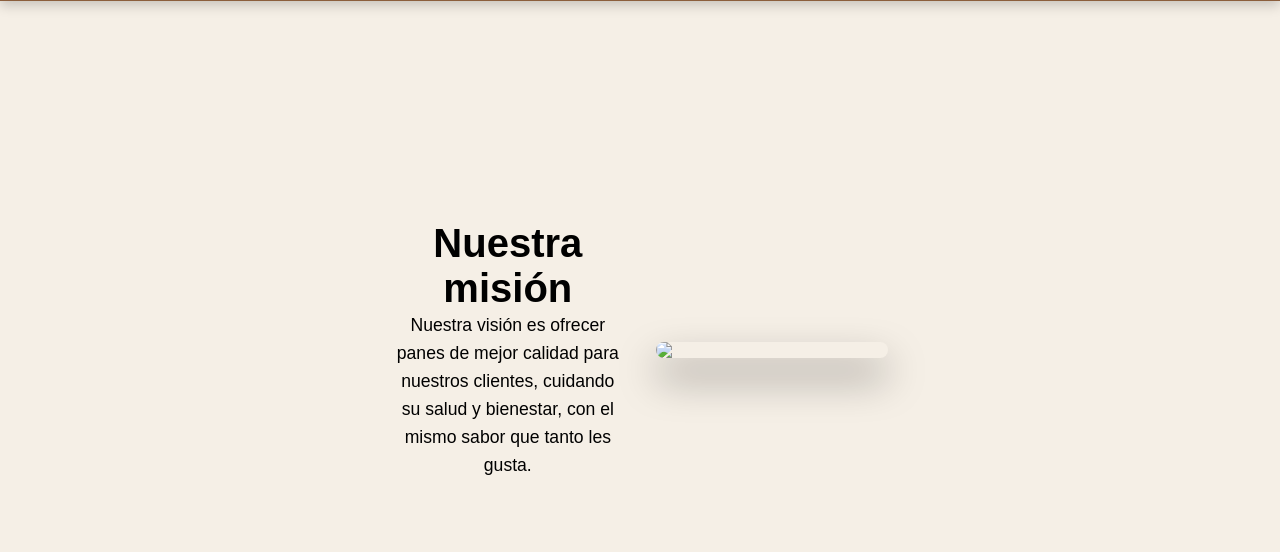
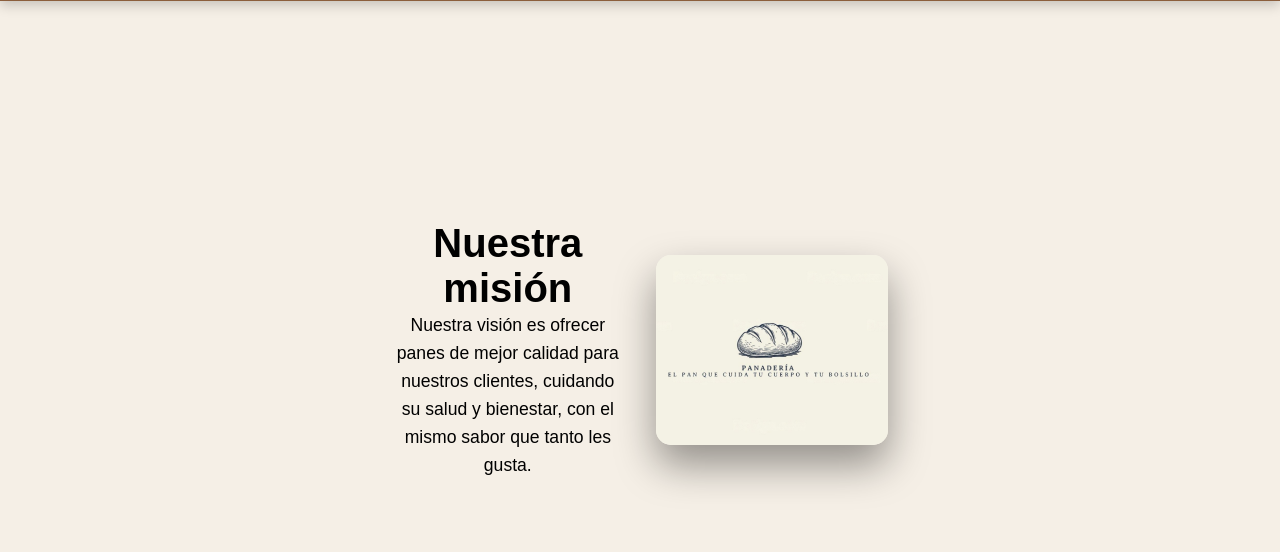
Before and after one commit to Megantoniopro70/Pan-Tastic, a plain HTML site: page index.html in a window 1280 px wide. Shown: the part 130-682 px from the top of the page. Drawn offline with Linux system fonts and the light colour scheme.

Commit message:
Fix HTML encoding issues in index.html

```diff
--- a/index.html
+++ b/index.html
@@ -270,7 +270,7 @@ opacity:1;
 <p>Nuestra visión es ofrecer panes de mejor calidad para nuestros clientes, cuidando su salud y bienestar, con el mismo sabor que tanto les gusta.</p>
 </div>
 <div class="image">
-<img src="1.jpg">
+<img src="1.jpeg">
 </div>
 </div>
 </div>
```
